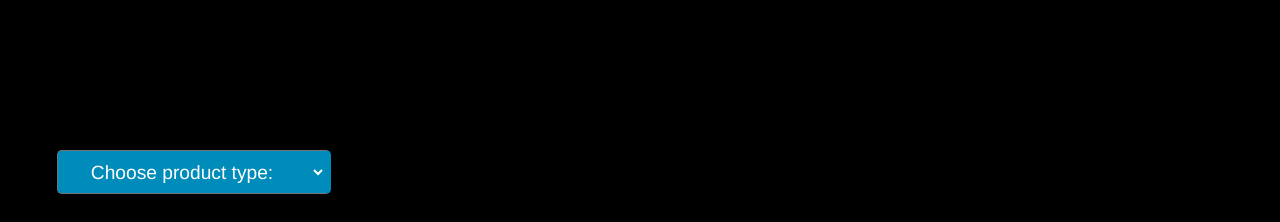
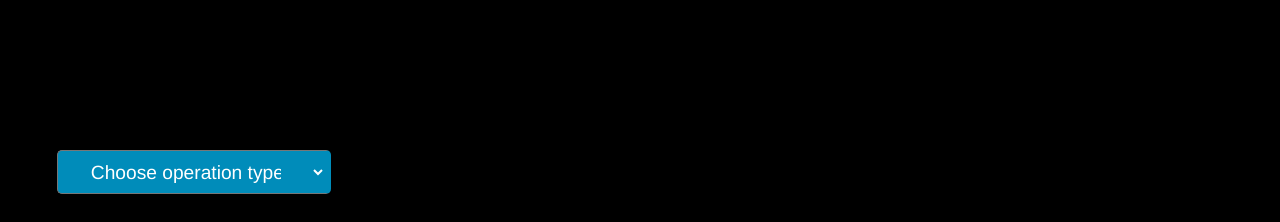
Before and after one commit to alinagizhdevan/-, a Vue app: page / in a window 1280 px wide. Shown: the top 222 px of the page. Built offline with nearby package versions, Linux system fonts and the light colour scheme.

Commit message:
Update ProductsTypeDropdown.vue

```diff
--- a/src/components/product/ProductsTypeDropdown.vue
+++ b/src/components/product/ProductsTypeDropdown.vue
@@ -4,7 +4,7 @@
       <div class="col-sm-12 col-md-6 col-lg-4 col-xl-3">
 
         <select v-model="productType" class="product_types" @change="sendProductType">
-          <option disabled class="product_type product_type_disabled" value="">Choose product type:</option>
+          <option disabled class="product_type product_type_disabled" value="">Choose operation type:</option>
           <option class="product_type product_type_active" value="tenRarestWords">10 rarest words</option>
           <option class="product_type product_type_active" value="tenMostCommonWords">10 most common words</option>
           <option disabled class="product_type product_type_disabled" value="type3">Type3</option>
```
